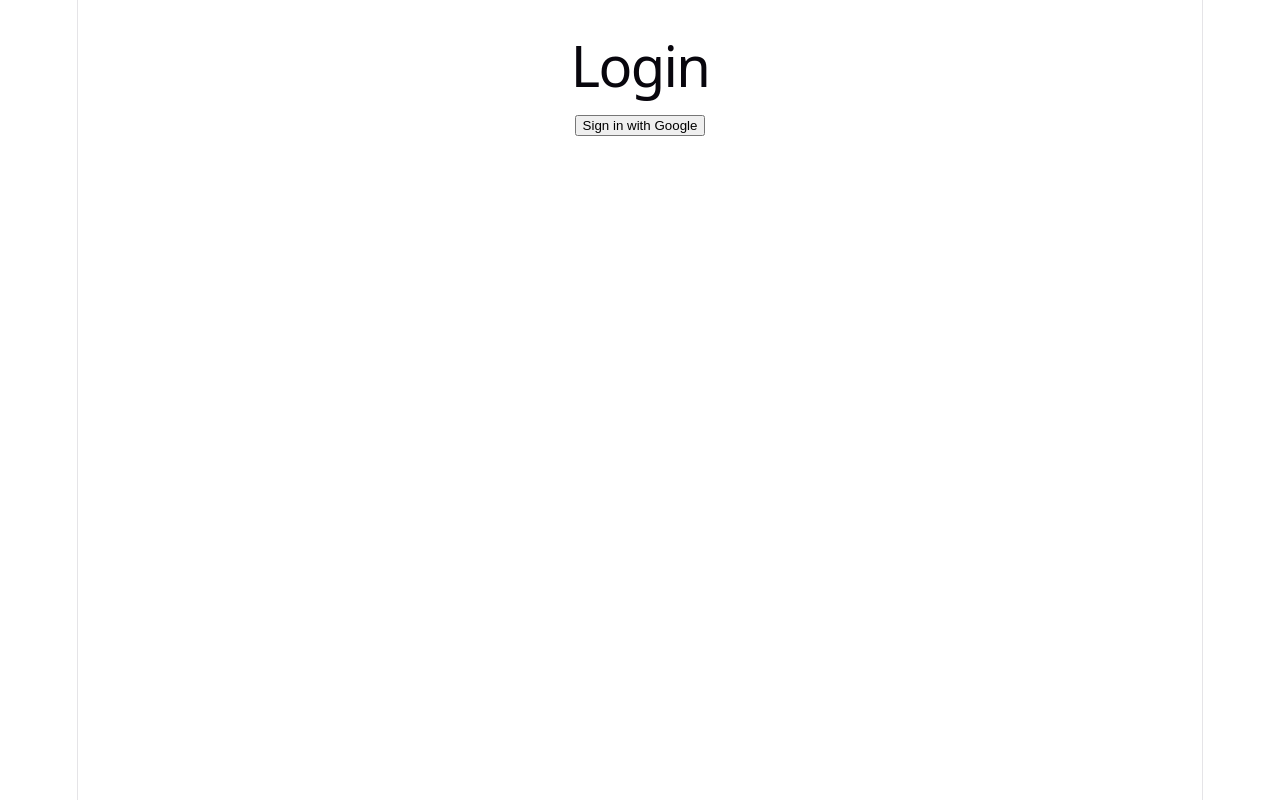
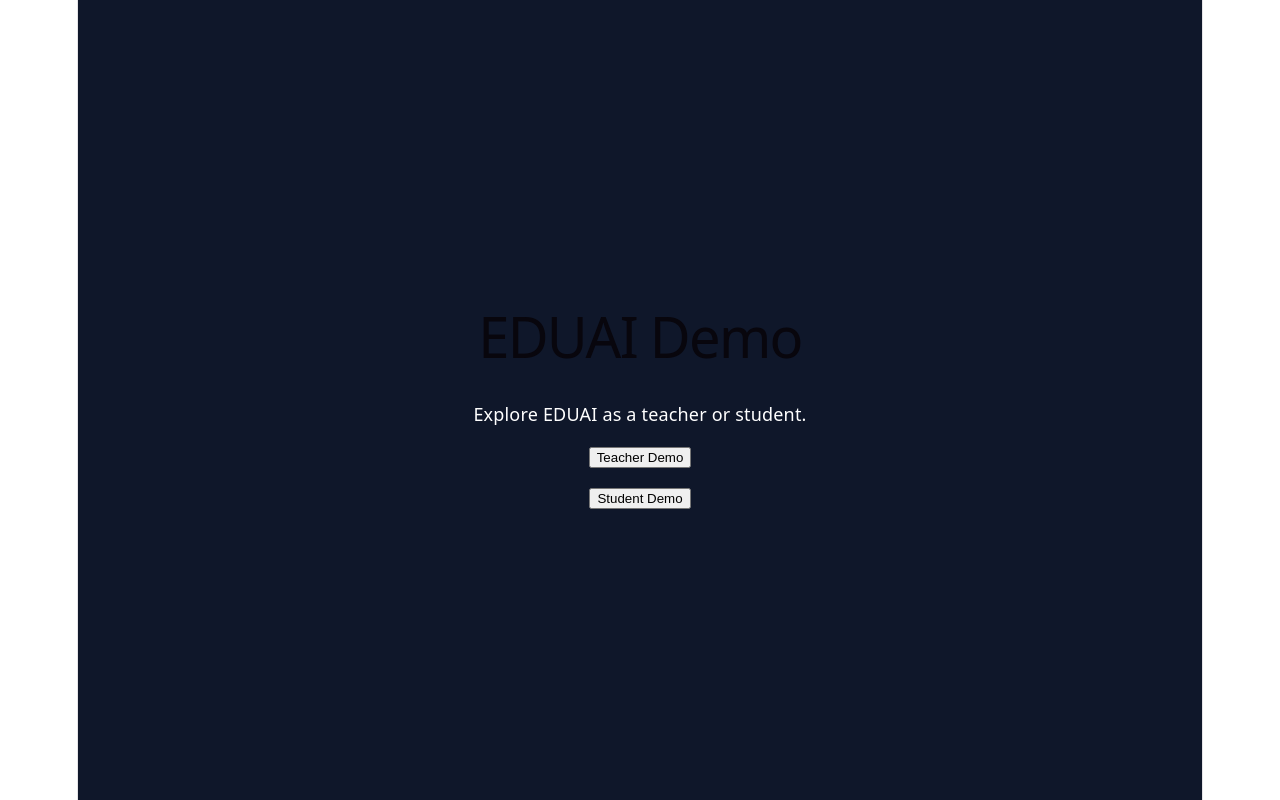
Before and after one commit to mkname-sys/eduai-demo, a React (Vite) app: page /login in a window 1280 px wide. Built offline with nearby package versions, Linux system fonts and the light colour scheme.

Commit message:
Create demo mode

```diff
--- a/src/components/ProtectedRoute.jsx
+++ b/src/components/ProtectedRoute.jsx
@@ -43,8 +43,8 @@ export default function ProtectedRoute({ children }) {
   }
 
   if (!userData) {
-    return <Navigate to="/login" replace />;
-  }
+  return children;
+}
 
   // Inject user into AdminGate
   return children && typeof children === "object"
--- a/src/pages/Login.jsx
+++ b/src/pages/Login.jsx
@@ -1,47 +1,42 @@
-import { auth, googleProvider, db } from "../firebase";
-import { signInWithPopup } from "firebase/auth";
-import { doc, getDoc, setDoc, serverTimestamp } from "firebase/firestore";
 import { useNavigate } from "react-router-dom";
 
 export default function Login() {
   const navigate = useNavigate();
 
-  const loginWithGoogle = async () => {
-    const result = await signInWithPopup(auth, googleProvider);
-    const user = result.user;
+  return (
+    <div
+      style={{
+        minHeight: "100vh",
+        display: "flex",
+        flexDirection: "column",
+        justifyContent: "center",
+        alignItems: "center",
+        gap: "20px",
+        background: "#0f172a",
+        color: "white"
+      }}
+    >
+      <h1>EDUAI Demo</h1>
 
-    const userRef = doc(db, "users", user.uid);
-    const snap = await getDoc(userRef);
+      <p>
+        Explore EDUAI as a teacher or student.
+      </p>
 
-    // AUTO-CREATE USER IF NOT FOUND
-    if (!snap.exists()) {
-      await setDoc(userRef, {
-        email: user.email,
-        role: "unassigned",
-        createdAt: serverTimestamp()
-      });
+      <button
+        onClick={() =>
+          navigate("/teacher/class/period1_science/control")
+        }
+      >
+        Teacher Demo
+      </button>
 
-      alert("Your account has been created. Please ask an admin to assign your role.");
-      return;
-    }
-
-    const userData = snap.data();
-
-    if (userData.role === "teacher") {
-      navigate("/teacher");
-    } else if (userData.role === "admin") {
-      navigate("/admin/supervisor");
-    } else if (userData.role === "student") {
-      navigate("/student");
-    } else {
-      alert("Your role is not assigned yet. Ask an admin to update it.");
-    }
-  };
-
-  return (
-    <div style={{ padding: 20 }}>
-      <h1>Login</h1>
-      <button onClick={loginWithGoogle}>Sign in with Google</button>
+      <button
+        onClick={() =>
+          navigate("/student")
+        }
+      >
+        Student Demo
+      </button>
     </div>
   );
 }
```
